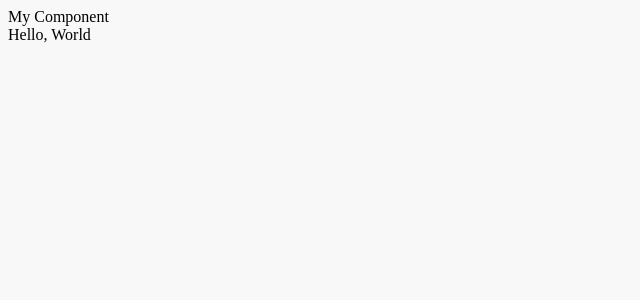
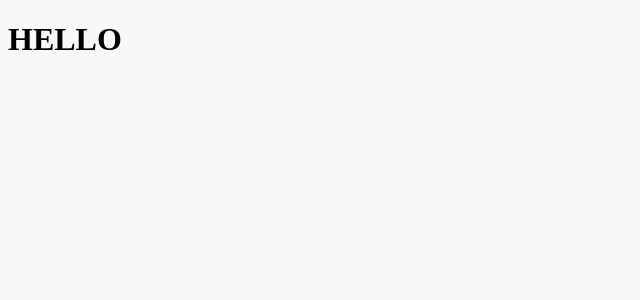
Before and after one commit to carltonLND/baby-names-react, a React (Vite) app: page / in a window 1280 px wide. Shown: the top 300 px of the page, without its empty margins (0-640 px from the left). Built offline with nearby package versions, Linux system fonts and the light colour scheme.

Commit message:
Removed skeleton files

```diff
--- a/src/components/App.tsx
+++ b/src/components/App.tsx
@@ -1,13 +1,9 @@
-import { MyComponent } from "./MyComponent";
 import "./App.css";
-import { greet } from "../greet";
 
 function App() {
   return (
     <div className="App">
-      <MyComponent />
-
-      {greet("World")}
+      <h1>HELLO</h1>
     </div>
   );
 }
--- a/src/components/MyComponent.tsx
+++ /dev/null
@@ -1,3 +0,0 @@
-export function MyComponent(): JSX.Element {
-  return <div>My Component</div>;
-}
--- a/src/greet.ts
+++ /dev/null
@@ -1,4 +0,0 @@
-function greet(name: string): string {
-  return "Hello, " + name;
-}
-export { greet };
```
Also changed, not shown: 2 other files (tests, documents, lock files or other folders).
